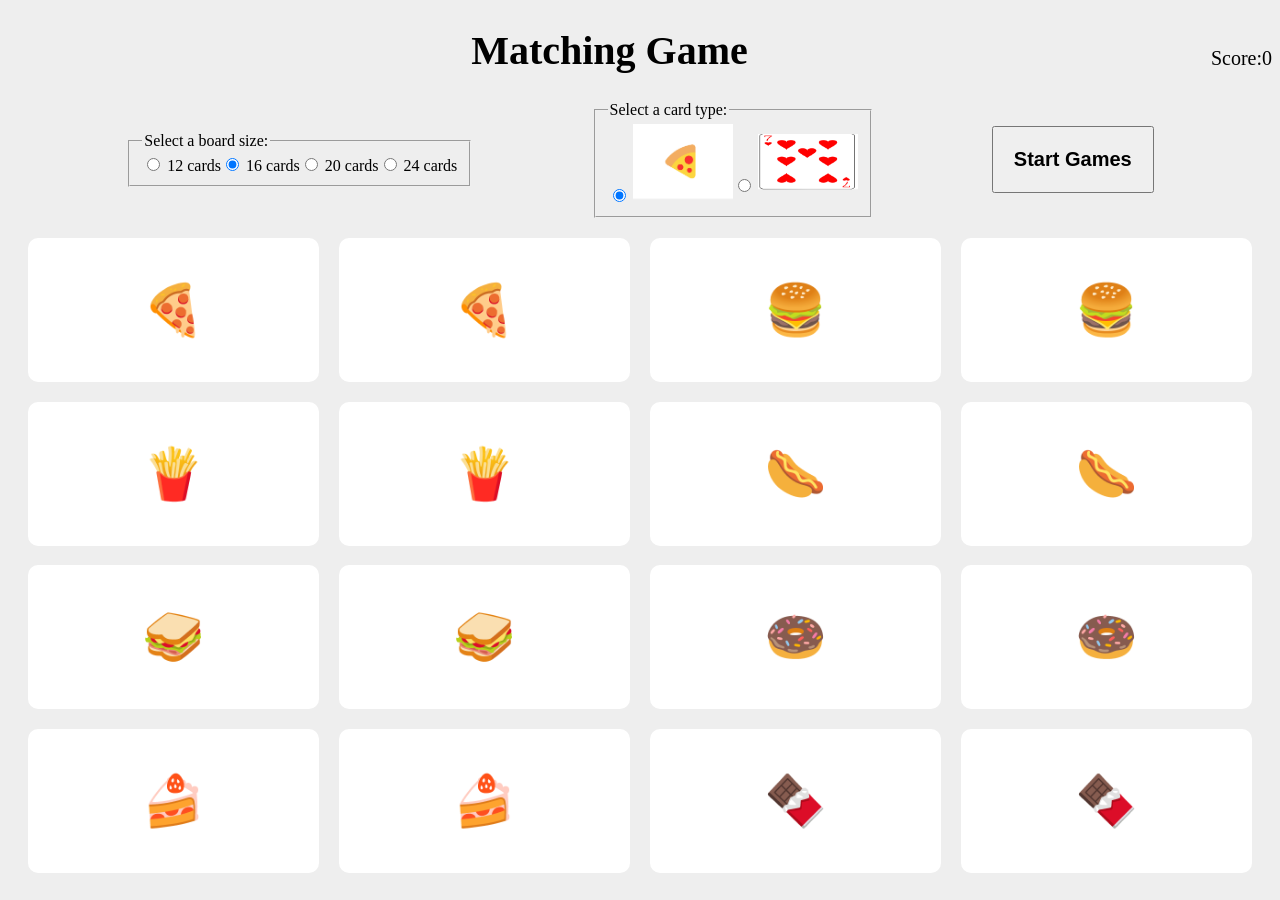
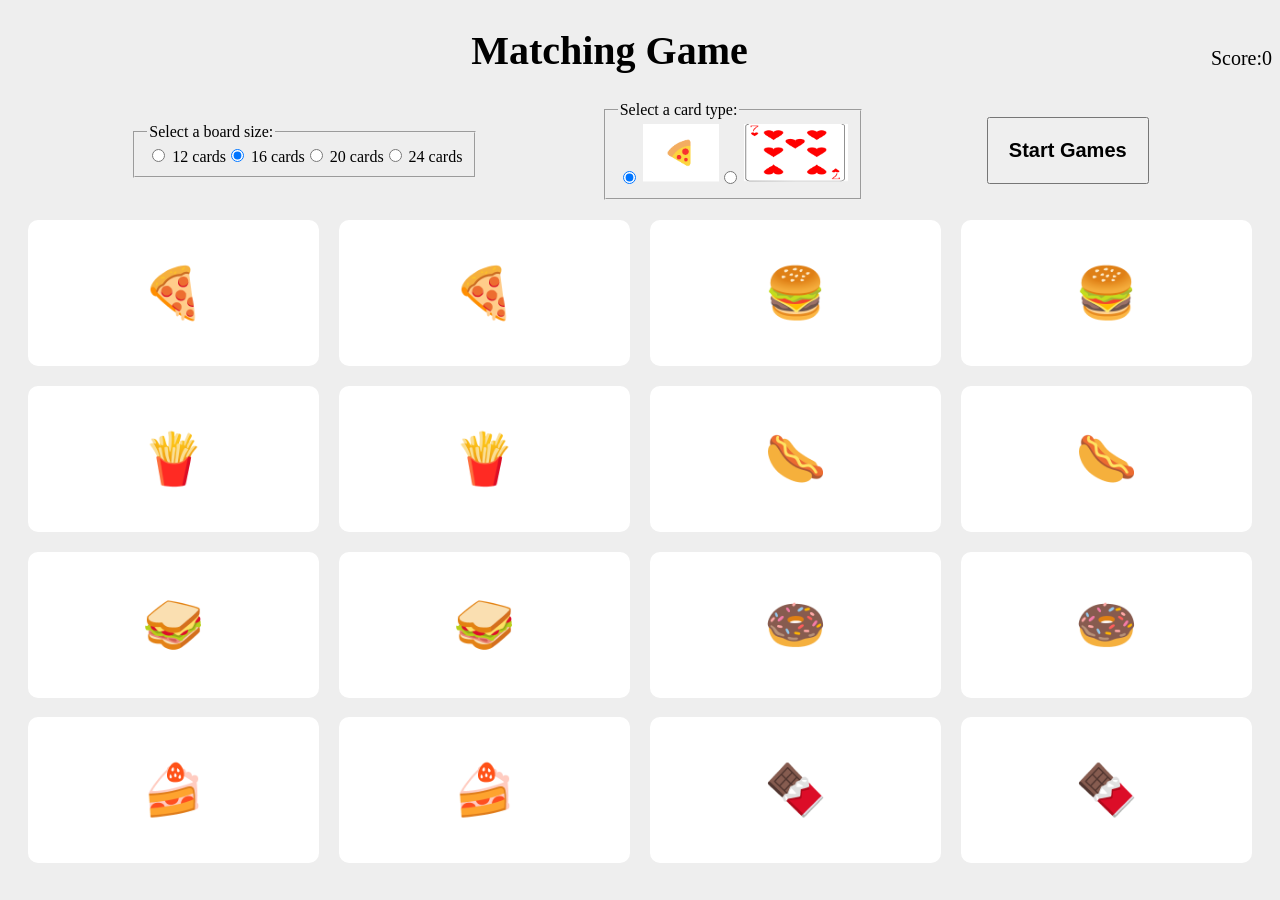
Before and after one commit to jiml268/MemoryMatchGame, a website: page index.html in a window 1280 px wide. Drawn offline with Linux system fonts and the light colour scheme.

Commit message:
change card sizes

```diff
--- a/index.html
+++ b/index.html
@@ -4,7 +4,6 @@
     <meta charset="UTF-8" />
     <meta name="viewport" content="width=device-width, initial-scale=1.0" />
     <title>Memory Matching Game</title>
-
     <link rel="stylesheet" type="text/css" href="style.css" />
   </head>
   <body>
@@ -41,13 +40,13 @@
         <div>
           <lable>
           <input type="radio" id="emoji" name="cardtype" value="emoji" checked>
-           <img src="./images/emoji.png" alt=""  width = '100'/>
+           <img src="./images/emoji.png" alt="" height = "60px"/>
           </label>
         </div>
  <div>
   <lable>
           <input type="radio" id="deck" name="cardtype" value="deck">
-         <img src="./images/deckofcard.png" alt="" width= '100'/>
+         <img src="./images/deckofcard.png" alt="" height = "60px"/>
           </label>
         </div>
          </fieldset>
@@ -56,7 +55,7 @@
     </div>
 
     <div class="grid"></div>
+    <script src="script.js" type="module"></script>
 
-    <script src="script.js" type="module"></script>
   </body>
 </html>
--- a/script.js
+++ b/script.js
@@ -1,3 +1,4 @@
+
 const grid = document.querySelector('.grid'); // HTML element for the game grid
 let cards = []; // array to store the card objects
 let flippedCards = []; // array to store the currently flipped cards
@@ -22,6 +23,7 @@ let endTime
 let min
 let sec
 let deckType = 'emoji'
+
 
 const values = ['🍕', '🍔', '🍟', '🌭', '🥪', '🍩', '🍰', '🍫', '🍦', '🥧', '🍮', '🍭']; // Starting values for the icons of the game
 //grid.addEventListener('click', flipCards )
@@ -209,7 +211,11 @@ if (fstclick ===''){
           endTime = currentDate.getTime()
           const totalTime =(endTime-srartTime)/1000
           min = Math.floor(totalTime/60)
-          sec = Math.round((totalTime) - (min*60))
+          sec = Math.round((totalTime) - (min * 60))
+//          toastr.info(`the game took you ${min} minutes and ${sec} seconds
+//          you made ${totalTurns} attemps
+//          your final score is ${score}`)
+          //notificationme(message)
           alert(`the game took you ${min} minutes and ${sec} seconds
           you made ${totalTurns} attemps
           your final score is ${score}`)
@@ -229,4 +235,4 @@ if (fstclick ===''){
     flippedCards=[]
     fstclick = '';
     sndclick = '';
-  }
+}
```
